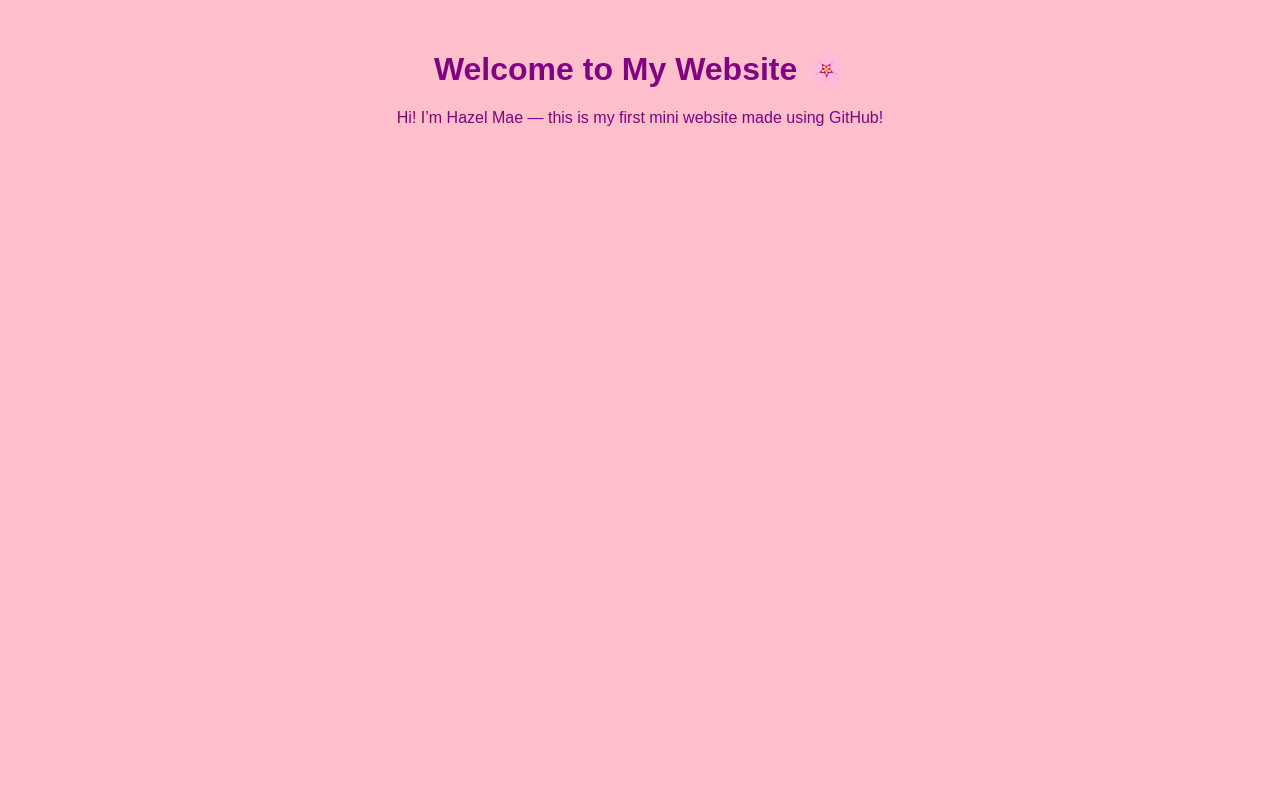
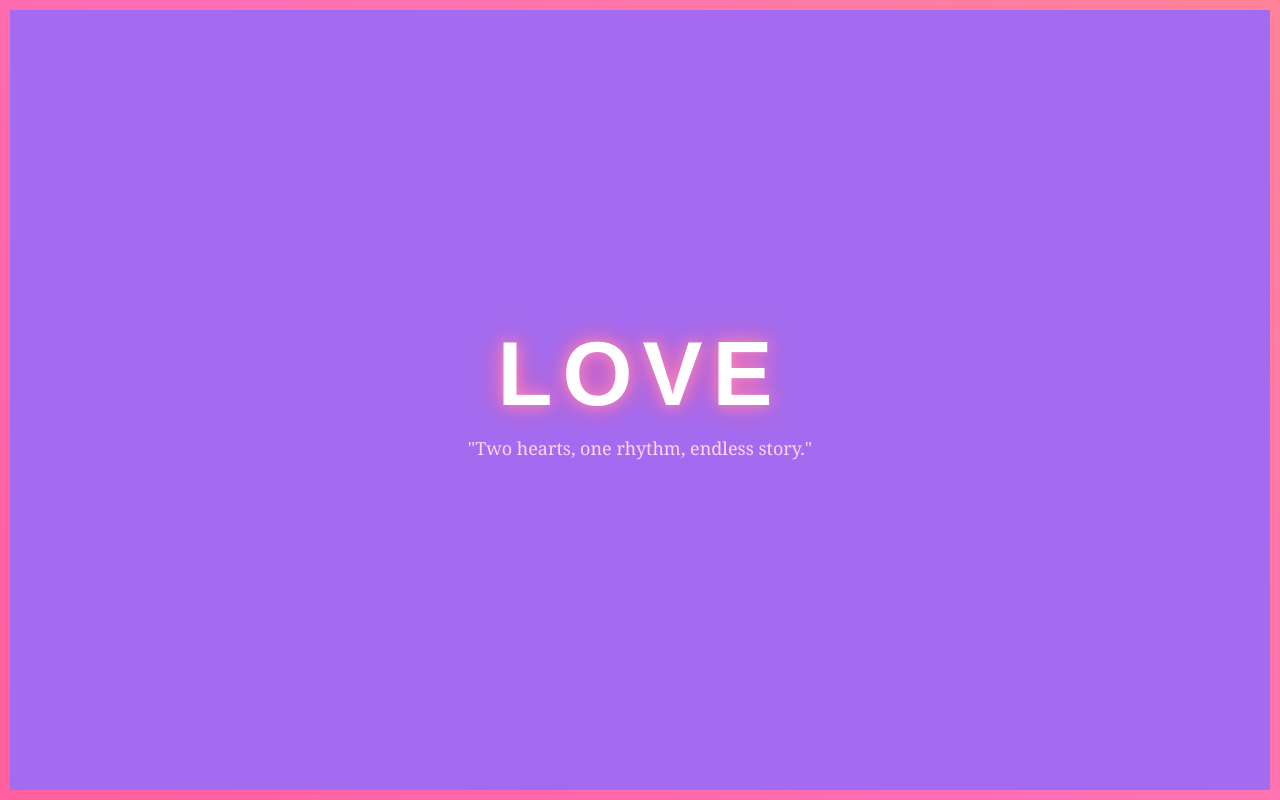
Before and after one commit to hzlmxc-09/lover, a plain HTML site: page index.html in a window 1280 px wide. Drawn offline with Linux system fonts and the light colour scheme.

Commit message:
Update index.html

```diff
--- a/index.html
+++ b/index.html
@@ -1,10 +1,56 @@
 <!DOCTYPE html>
-<html>
-  <head>
-    <title>My Mini Website</title>
-  </head>
-  <body style="font-family: Arial; text-align: center; background: pink; color: purple; margin-top: 50px;">
-    <h1>Welcome to My Website 🌸</h1>
-    <p>Hi! I’m Hazel Mae — this is my first mini website made using GitHub!</p>
-  </body>
+<html lang="en">
+<head>
+  <meta charset="UTF-8" />
+  <meta name="viewport" content="width=device-width, initial-scale=1.0" />
+  <title>Love</title>
+  <style>
+    body {
+      margin: 0;
+      height: 100vh;
+      display: flex;
+      flex-direction: column;
+      justify-content: center;
+      align-items: center;
+      background-color: #a36cf0; /* purple background */
+      border: 10px solid transparent;
+      border-image: linear-gradient(45deg, #ff5f9e, #ff6fb5, #ff8299);
+      border-image-slice: 1;
+      border-radius: 20px;
+      box-sizing: border-box;
+      text-align: center;
+      overflow: hidden;
+    }
+
+    h1 {
+      font-family: "Poppins", sans-serif;
+      font-size: 90px;
+      color: white;
+      letter-spacing: 10px;
+      margin: 0;
+      animation: glow 3s ease-in-out infinite alternate;
+    }
+
+    p {
+      font-family: "Georgia", serif;
+      font-size: 18px;
+      color: #ffd6f3;
+      margin-top: 10px;
+      max-width: 80%;
+    }
+
+    @keyframes glow {
+      from {
+        text-shadow: 0 0 10px #ff99cc, 0 0 20px #ff6699;
+      }
+      to {
+        text-shadow: 0 0 30px #ff6699, 0 0 60px #ff3366;
+      }
+    }
+  </style>
+</head>
+<body>
+  <h1>LOVE</h1>
+  <p>"Two hearts, one rhythm, endless story."</p>
+</body>
 </html>
```
